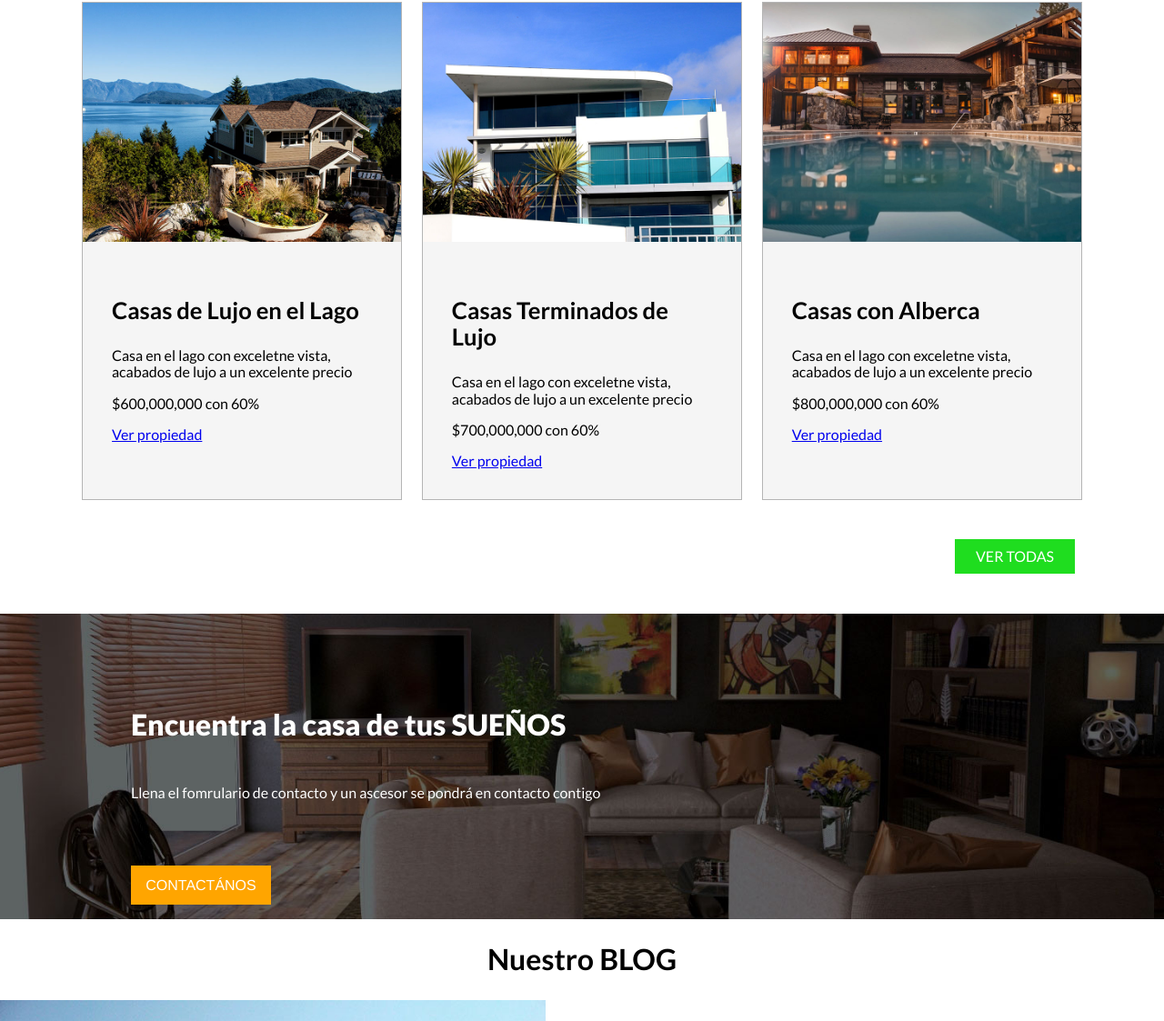
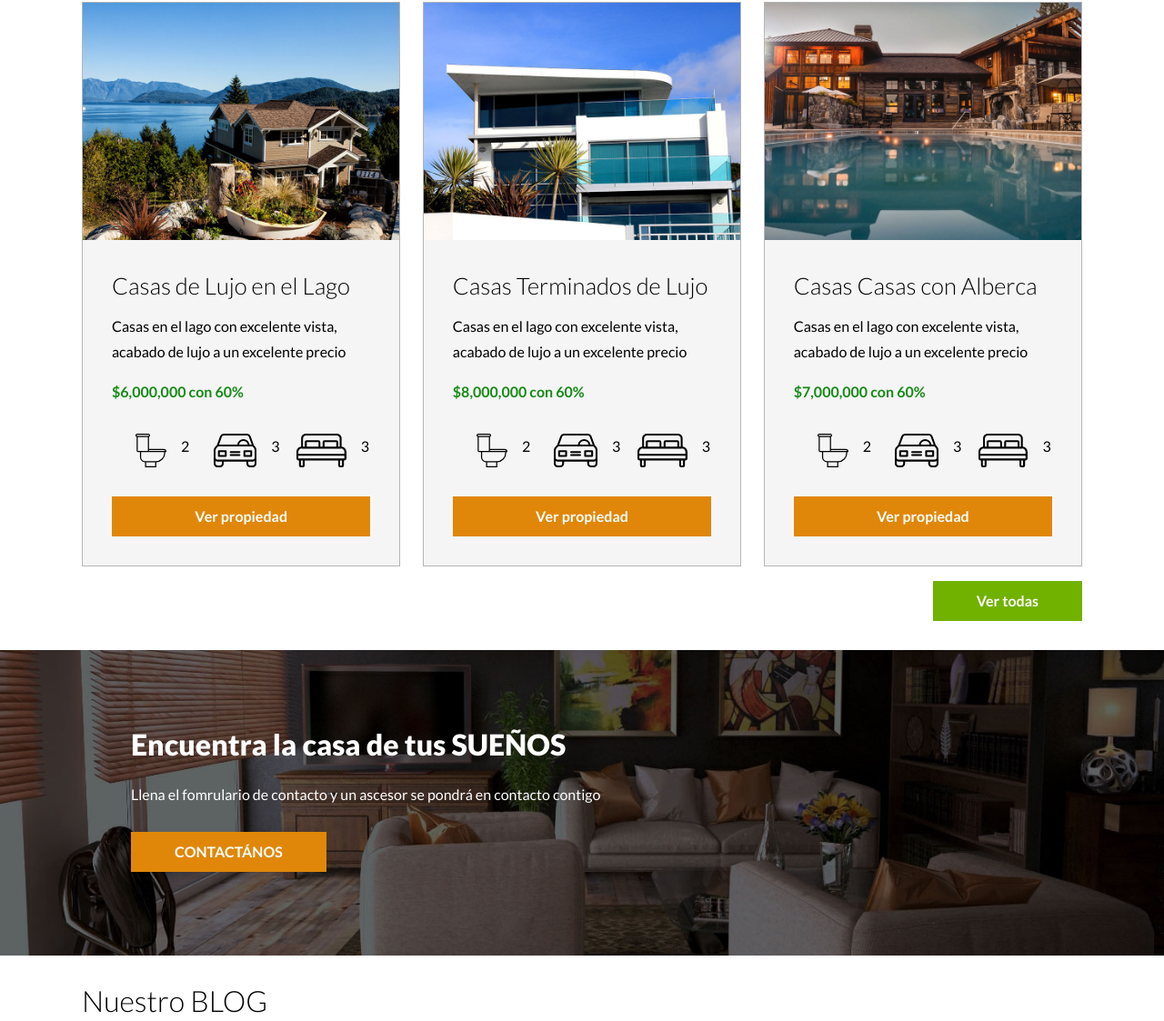
Before and after one commit to Fabian137/BienesRaicesF, a plain HTML site: page index.html in a window 1280 px wide. Shown: the part 1394-2517 px from the top of the page at 91% size. Drawn offline with Linux system fonts and the light colour scheme.

Commit message:
Correcciones y demás: botones, tarjetas, banner

```diff
--- a/css/index.css
+++ b/css/index.css
@@ -5,7 +5,11 @@ valores
 para traer a llamar id se usa #*/
 html{
     font-size: 62,5%; /*Reset para los REMS - 62.5%=10px de 16px*/
+    box-sizing:border-box;
 }
+*, *:before, *:after {
+    box-sizing: inherit;
+  }
 body{
     font-family: 'Lato', sans-serif;
 }
@@ -46,6 +50,30 @@ h4{
 .fontw-300{
     font-weight: 300;
 }
+.d-block{
+    display:block !important; /*Debesmos tener un orden
+    porque el código lee de arriba a abajo y de izquierda a derecha*/
+}
+
+.boton{
+    color: white;
+    font-weight: 700;
+    text-decoration: none;
+    padding: 0.8rem 3rem;
+    margin-top: 1rem;
+    display: inline-block;
+    text-align:center;
+}
+.boton-amarillo{
+    background-color:#E08709;
+}
+.boton-verde{
+    background-color: #71B100;
+}
+.b-ver-todas{
+    display: flex;
+    justify-content: flex-end;
+}
 
 /*Estilos del header*/
 .siteheader.inicio{
@@ -76,36 +104,16 @@ h4{
     padding-bottom: 2rem;
 }
 
-/*El botón verde de TODAS*/
-.todasboton{
-    background-color: rgb(31, 221, 31);
-    max-width: 7rem;
 
-    margin-left: 60rem;
-    margin-top: 2.7rem;
-    padding: 10px;
-    text-align: center;
-    justify-content: center;
-    transition-duration: .5s;
-    margin-bottom: 2.7rem;
-}
-.todasboton:hover{
-    background-color: seagreen;
-}
-.todasboton a{
-    color:white;
-    text-decoration: none;
-}
 /* la otra zona con background-image; o sea el "contactános" */
 .contactos{
     background-image: url(../img/encuentra.jpg);
+    background-position: center center;
+    background-size: 106rem;
     height: 15vh;
     display: flex;
-    flex-direction: column;
+    align-items: center;
     min-height: 21rem;
-    background-position: center center;
-    background-size: 106rem;
-    line-height: 2;
     color:white;
 }
 .encuentras h2{
@@ -114,26 +122,7 @@ h4{
 .encuentras{
     margin: 4rem 0rem  6rem 9rem;
 }
-.boton {
-    margin-top: 4rem;
-    background-color: rgb(255, 165, 0);
-    max-width: 9rem;
-    padding: 5px;
-    text-align: center;
-    justify-content: center;
-    transition-duration: .5s;
-}
-.boton a{
-    text-decoration: none;
-    color: #ffffff;
-    font-family: 'Franklin Gothic Medium', 'Arial Narrow', Arial, sans-serif;
-}
-.boton:hover{
-    background-color: rgb(0, 0, 0);
-} /* Con "transtion-duration" y "background-color" en hoover daremos el mismo efecto como si lo aplicaramos
-al texto pero este efecto se le da al botón completo*/
-
-
+*/
 /*icons-index*/
 
 .icons-index{
@@ -167,9 +156,6 @@ al texto pero este efecto se le da al botón completo*/
     color: #00ffff;
 }
 /*body de nosotros.html*/
-h2{
-    text-align: center;
-}
 .imagenos{
     display: flex;
     justify-content: space-between;
@@ -192,10 +178,6 @@ h2{
 }
 
 /*main*/
-
-.contenedor h2{
-    text-align: center;
-}
 .icons-index{
     display: flex;
     justify-content: space-between;
@@ -224,6 +206,29 @@ h2{
 .textoetiqueta{
     padding:2rem;
 }
+.textoetiqueta h3{
+    margin:0;
+}
+.textoetiqueta p{
+    line-height: 1.75;
+}
+.precio{
+    color: rgba(0, 128, 0, 0.918);
+    font-weight: 700;
+}
+
+.iconos-caracteristicas{
+    list-style: none;
+    padding:0;
+    display:flex;
+    justify-content: space-evenly;
+}
+.iconos-caracteristicas li{
+    display:flex;
+}
+.iconos-caracteristicas li img{
+    margin: 1rem;
+}
 
 
 /*footer*/
--- a/index.html
+++ b/index.html
@@ -48,57 +48,71 @@
         </div>
     </section>
 
-    <main class="contenedor cambio-seccion"> <!-- Colocamos un main en lugar de section porque va a ser la parte donde queremos la atneción-->
+    <main class="contenedor cambio-seccion">
         <h2 class="fontw-300 texto-centrado">Casas y Depas en Venta</h2>
         <div class="contenedor-etiquetas">
             <div class="etiqueta">
-                <img src="img/anuncio1.jpg" alt="Imagen casa-lago">
+                <img src="img/anuncio1.jpg" alt="imagen-casa-lago">
                 <div class="textoetiqueta">
-                <h3>Casas de Lujo en el  Lago</h3>
-                <p>Casa en el lago con exceletne vista, acabados de lujo a un excelente precio</p>
-                <p>$600,000,000 con 60%</p>
-                    <a href="#">Ver propiedad</a>
+                    <h3 class="fontw-300">Casas de Lujo en el Lago</h3>
+                    <p>Casas en el lago con excelente vista, acabado de lujo a un excelente precio</p>
+                    <p class="precio">$6,000,000 con 60%</p>
+                    <ul class="iconos-caracteristicas">
+                        <li><img src="img/icono_wc.svg" alt="icono-wc"><p>2</p></li>
+                        <li> <img src="img/icono_estacionamiento.svg" alt="icono-estacionamiento"><p>3</p></li>
+                        <li><img src="img/icono_dormitorio.svg" alt="icono-dormitorio"> <p>3</p> </li>
+                     </ul>
+                    <a href="#" class="d-block boton boton-amarillo">Ver propiedad</a>
                 </div>
             </div>
             <div class="etiqueta">
-                <img src="img/anuncio2.jpg" alt="Imagen casa-lujo">
+                <img src="img/anuncio2.jpg" alt="imagen-casa-lujo">
                 <div class="textoetiqueta">
-                <h3>Casas Terminados de Lujo</h3>
-                <p>Casa en el lago con exceletne vista, acabados de lujo a un excelente precio</p>
-                <p>$700,000,000 con 60%</p>
-                    <a href="#">Ver propiedad</a>
+                    <h3 class="fontw-300">Casas Terminados de Lujo</h3>
+                    <p>Casas en el lago con excelente vista, acabado de lujo a un excelente precio</p>
+                    <p class="precio">$8,000,000 con 60%</p>
+                    <ul class="iconos-caracteristicas">
+                        <li><img src="img/icono_wc.svg" alt="icono-wc"><p>2</p></li>
+                        <li> <img src="img/icono_estacionamiento.svg" alt="icono-estacionamiento"><p>3</p></li>
+                        <li><img src="img/icono_dormitorio.svg" alt="icono-dormitorio"> <p>3</p> </li>
+                    </ul>
+                    <a href="#" class="d-block boton boton-amarillo">Ver propiedad</a>
                 </div>
             </div>
             <div class="etiqueta">
-                <img src="img/anuncio3.jpg" alt="Imagen casa-alberca">
+                <img src="img/anuncio3.jpg" alt="imagen-casa-alberca">
                 <div class="textoetiqueta">
-                <h3>Casas con Alberca</h3>
-                <p>Casa en el lago con exceletne vista, acabados de lujo a un excelente precio</p>
-                <p>$800,000,000 con 60%</p>
-                    <a href="#">Ver propiedad</a>
+                    <h3 class="fontw-300">Casas Casas con Alberca</h3>
+                    <p>Casas en el lago con excelente vista, acabado de lujo a un excelente precio</p>
+                    <p class="precio">$7,000,000 con 60%</p>
+                    <ul class="iconos-caracteristicas">
+                        <li><img src="img/icono_wc.svg" alt="icono-wc"><p>2</p></li>
+                        <li> <img src="img/icono_estacionamiento.svg" alt="icono-estacionamiento"><p>3</p></li>
+                        <li><img src="img/icono_dormitorio.svg" alt="icono-dormitorio"> <p>3</p> </li>
+                    </ul>
+                    <a href="#" class="d-block boton boton-amarillo">Ver propiedad</a>
                 </div>
             </div>
          </div>
-            <div class="todasboton">
-                <a href="anuncios.html"> VER TODAS</a>
+         <div class="b-ver-todas">
+             <a href="anuncios.html" class="boton boton-verde">Ver todas</a>
          </div>
+    </main>
 
-    </main>
     <section class="contactos">
-        <div class="encuentras">
+        <div class="contenedor encuentras">
                 <h2> <strong> Encuentra la casa de tus SUEÑOS</h2></strong>
-
                 <p>Llena el fomrulario de contacto y un ascesor se pondrá en contacto contigo</p>
-
-            <div class="boton">
-                <a href="contactos.html">CONTACTÁNOS</a>
+            <div>
+                <a href="contactos.html" class="boton boton-amarillo">CONTACTÁNOS</a>
             </div>
         </div>
     </section>
-    <section>
-        <article>
 
-            <h2>Nuestro BLOG</h2>
+    <div class="contenedor cambio-seccion">
+        <section class="blog">
+            <h2 class="fontw-300">Nuestro BLOG</h2>
+            <article class="blog-elemnts">
                         <a href="blog.html">
                             <img src="img/blog1.jpg" alt="imagen del blog">
                         </a>
@@ -109,7 +123,7 @@
                             con los mejores materiales y ahorrando dinero
                         </p>
             </article>
-        <article>
+            <article class="blog-elemnts">
                     <a href="blog.html">
                         <img src="img/blog2.jpg" alt="imagen del blog">
                     </a>
@@ -126,7 +140,7 @@
         </section>
         <section>
             <div>
-            <h2>Testimoniales</h2>
+                <h2 class="fontw-300">Testimoniales</h2>
             </div>
             <div>
                 <div>
@@ -139,6 +153,7 @@
                 </div>
             </div>
         </section>
+    </div>
     <footer>
         <div>
             <nav>
```
Also changed, not shown: css/normalize.css, img/logo.svg, img/logo2.svg, nosotros.html (line endings or trailing spaces), 1 other file. Lines whose indentation alone changed are shown as unchanged.
